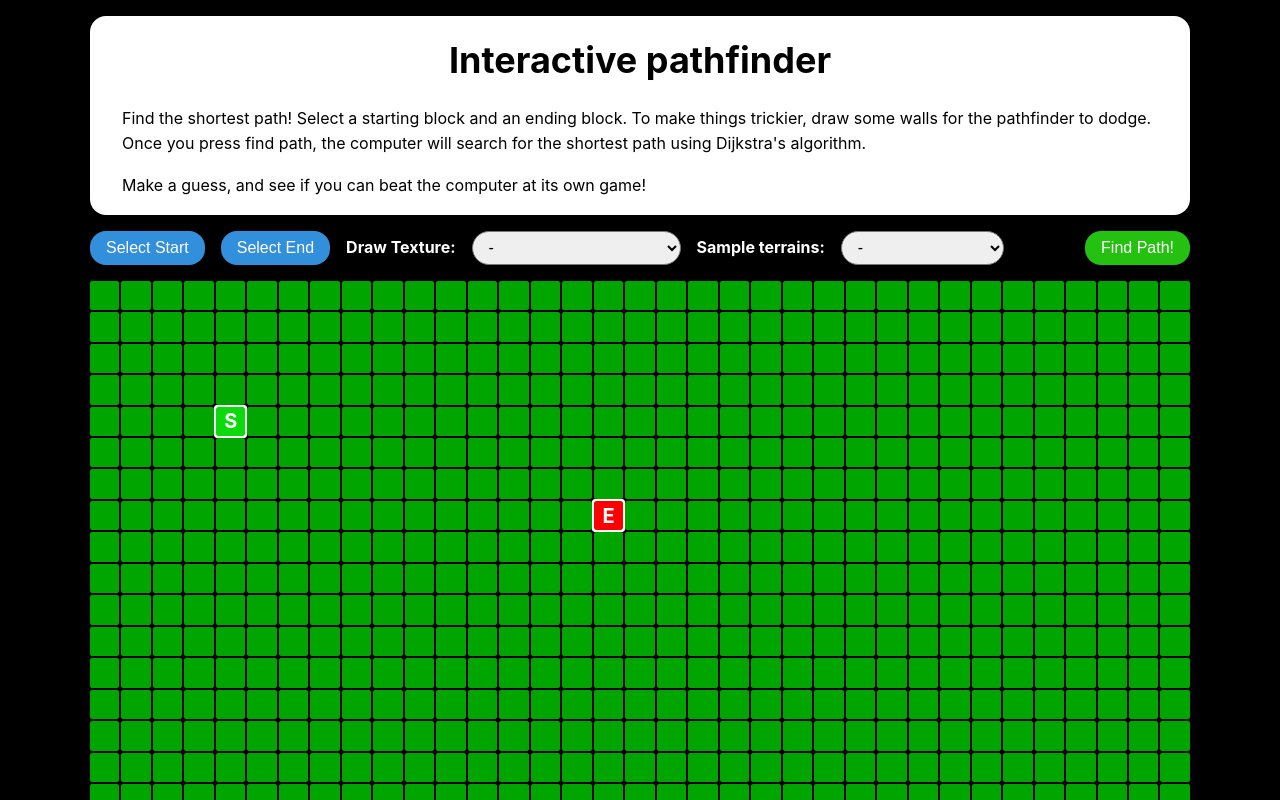
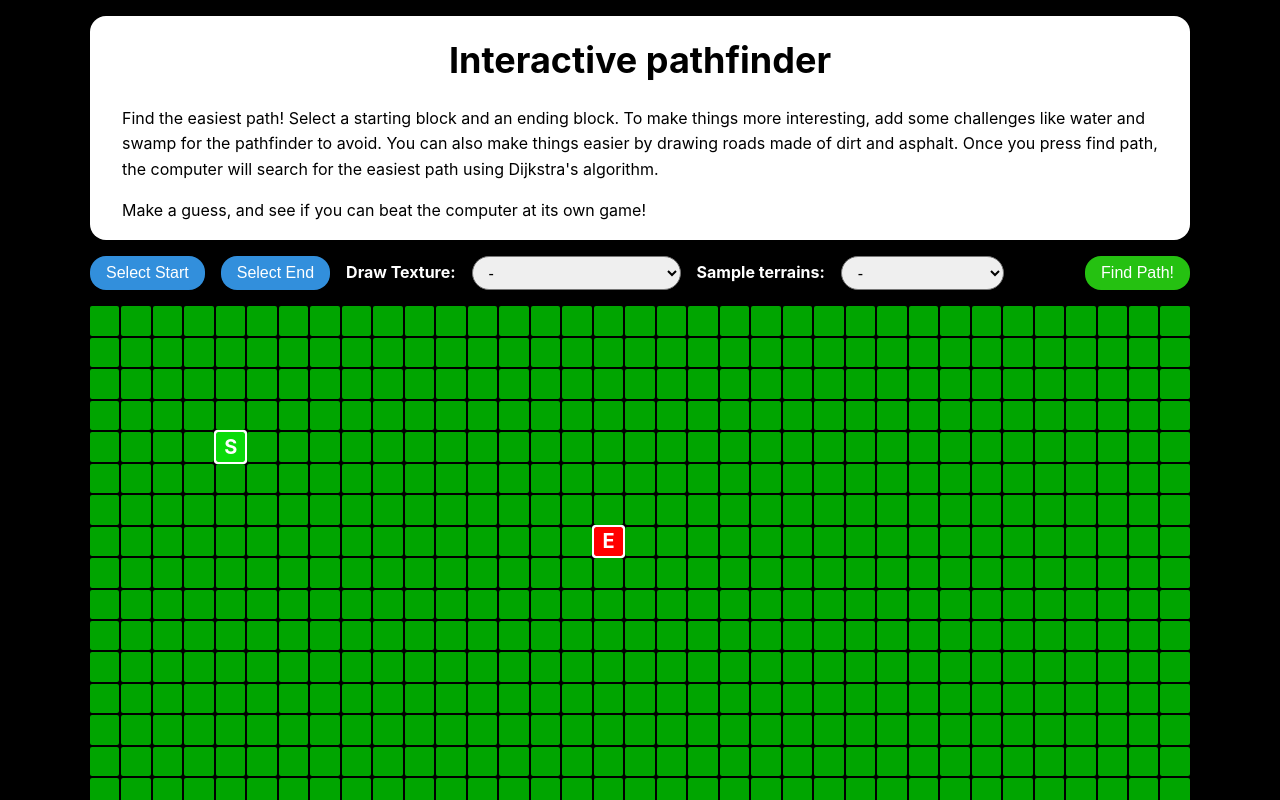
Before and after one commit to shanemcfadden/interactive-pathfinder, a React (Create React App) app: page / in a window 1280 px wide. Shown: the top 800 px of the page. Built offline with nearby package versions, Linux system fonts and the light colour scheme.

Commit message:
Update page description

```diff
--- a/src/settings/content.js
+++ b/src/settings/content.js
@@ -2,9 +2,10 @@ export const PAGE_HEADER = 'Interactive pathfinder';
 
 export const PAGE_DESCRIPTION = [
   `
-    Find the shortest path! Select a starting block and an ending block.
-    To make things trickier, draw some walls for the pathfinder to dodge.
-    Once you press find path, the computer will search for the shortest
+    Find the easiest path! Select a starting block and an ending block.
+    To make things more interesting, add some challenges like water and swamp for the pathfinder to avoid.
+    You can also make things easier by drawing roads made of dirt and asphalt.
+    Once you press find path, the computer will search for the easiest
     path using Dijkstra's algorithm.
   `,
   `
```
